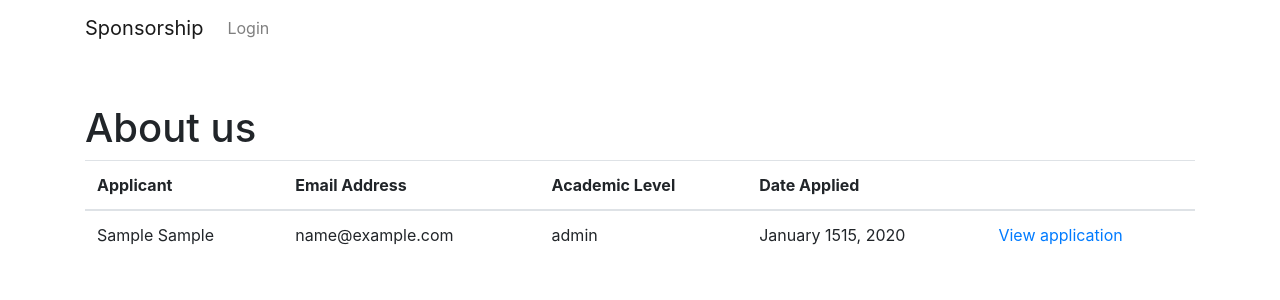
After one commit to glomut/gis, a Django app: template main/templates/main/applications.html in a window 1280 px wide. The commit adds this page. Shown: the top 300 px of the page. Run offline with Django 3.2, Linux system fonts and the light colour scheme; the template is opened without the code that fills it: most values are stand-ins (such as "Sample title", 1, 10 or a date in 2020); some libraries are stand-ins or nearby versions.

Commit message:
View All Applicants

```diff
--- /dev/null
+++ b/main/templates/main/applications.html
@@ -0,0 +1,30 @@
+{% extends "main/base.html" %}
+{% block content %}
+<h1>About us</h1>
+
+<table class="table">
+    <thead>
+    <th>Applicant</th>
+    <th>Email Address</th>
+    <th>Academic Level</th>
+    <th>Date Applied</th>
+    <th></th>
+    </thead>
+    </thead>
+    {% for application in applications %}
+
+    <tr>
+        <td>{{ application.applicant.first_name |capfirst }}
+            {{ application.applicant.first_name |capfirst}}</td>
+        <td>{{ application.applicant.email}}</td>
+        <td>{{ application.accademic_level }}</td>
+        <td>{{ application.submission_date| date:"F dd, Y" }}</td>
+        <td> <a href="{% url 'application-update' application.id %}">View application</a></td>
+    </tr>
+
+    {% endfor %}
+
+</table>
+
+
+{% endblock %}
--- a/main/urls.py
+++ b/main/urls.py
@@ -1,10 +1,11 @@
 from django.urls import path
 from . import views
-from .views import ApplicationCreateView,ApplicationDetailView,ApplicationUpdateView
+from .views import ApplicationCreateView,ApplicationDetailView,ApplicationUpdateView,ApplicationListView
 
 urlpatterns = [
     path('', views.home, name='main-home'),
     path('application/',  ApplicationCreateView.as_view(), name='application-create'),
     path('application/<int:pk>/', ApplicationDetailView.as_view(), name='application-detail'),
     path('application/<int:pk>/update', ApplicationUpdateView.as_view(), name='application-update'),
+    path('applications/', ApplicationListView.as_view(), name='main-applications'),
 ]
```
Also changed, not shown: main/templates/main/application_detail.html (+19 -16 lines), main/views.py (+10 -2 lines).
